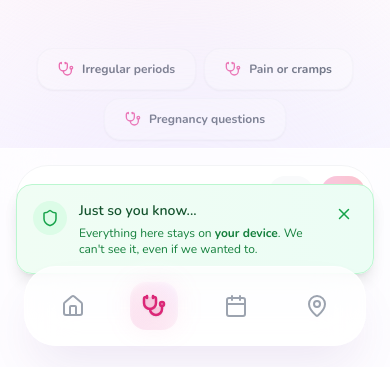
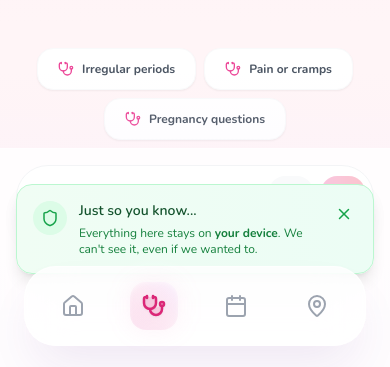
Before and after one commit to Abhiahek123/HerCare-Plus, a Next.js app: page /checker in a window 390 px wide. Shown: the part 474-841 px from the top of the page. Built offline with nearby package versions, Linux system fonts and the light colour scheme.

Commit message:
Performance Fix: Replaced heavy Framer animations with CSS gradients for mobile optimization

```diff
--- a/src/app/checker/page.tsx
+++ b/src/app/checker/page.tsx
@@ -180,40 +180,13 @@ export default function SymptomChecker() {
   };
 
   return (
-    <div className="flex flex-col h-screen bg-gradient-to-b from-[#FFF5F7] via-white to-purple-50 relative overflow-hidden font-nunito">
-      {/* Innovative Animated Background - Floating Orbs */}
-      <motion.div
-        animate={{
-          x: [0, 50, -30, 0],
-          y: [0, -40, 20, 0],
-          scale: [1, 1.1, 0.9, 1]
-        }}
-        transition={{
-          duration: 20,
-          repeat: Infinity,
-          repeatType: "reverse",
-          ease: "easeInOut"
-        }}
-        className="fixed top-[-10%] right-[-10%] w-[600px] h-[600px] bg-gradient-to-br from-pink-200/40 to-rose-100/30 rounded-full blur-[100px] pointer-events-none"
-      />
-      <motion.div
-        animate={{
-          x: [0, -40, 30, 0],
-          y: [0, 50, -30, 0],
-          scale: [1, 0.9, 1.1, 1]
-        }}
-        transition={{
-          duration: 25,
-          repeat: Infinity,
-          repeatType: "reverse",
-          ease: "easeInOut",
-          delay: 2
-        }}
-        className="fixed bottom-[-10%] left-[-10%] w-[500px] h-[500px] bg-gradient-to-tr from-purple-200/40 to-indigo-100/30 rounded-full blur-[100px] pointer-events-none"
-      />
+    <div className="flex flex-col h-screen bg-[#FFF5F7] relative overflow-hidden font-nunito">
+      {/* Optimized Background - Lightweight CSS Gradients */}
+      <div className="absolute top-0 right-0 w-full h-[500px] bg-gradient-to-b from-pink-100/40 to-transparent pointer-events-none" />
+      <div className="absolute bottom-0 left-0 w-full h-[300px] bg-gradient-to-t from-purple-100/40 to-transparent pointer-events-none" />
 
-      {/* Header - Premium Glassmorphism */}
-      <div className="pt-20 pb-4 px-6 bg-white/70 backdrop-blur-xl border-b border-white/50 flex justify-between items-center z-10 sticky top-0 shadow-sm shadow-purple-900/5">
+      {/* Header - Optimized Glassmorphism */}
+      <div className="pt-20 pb-4 px-6 bg-white/90 backdrop-blur-md border-b border-gray-100 flex justify-between items-center z-10 sticky top-0 shadow-sm">
         <div>
           <h1 className="text-2xl font-black text-gray-800 tracking-tight flex items-center gap-2">
             HerCare
```
